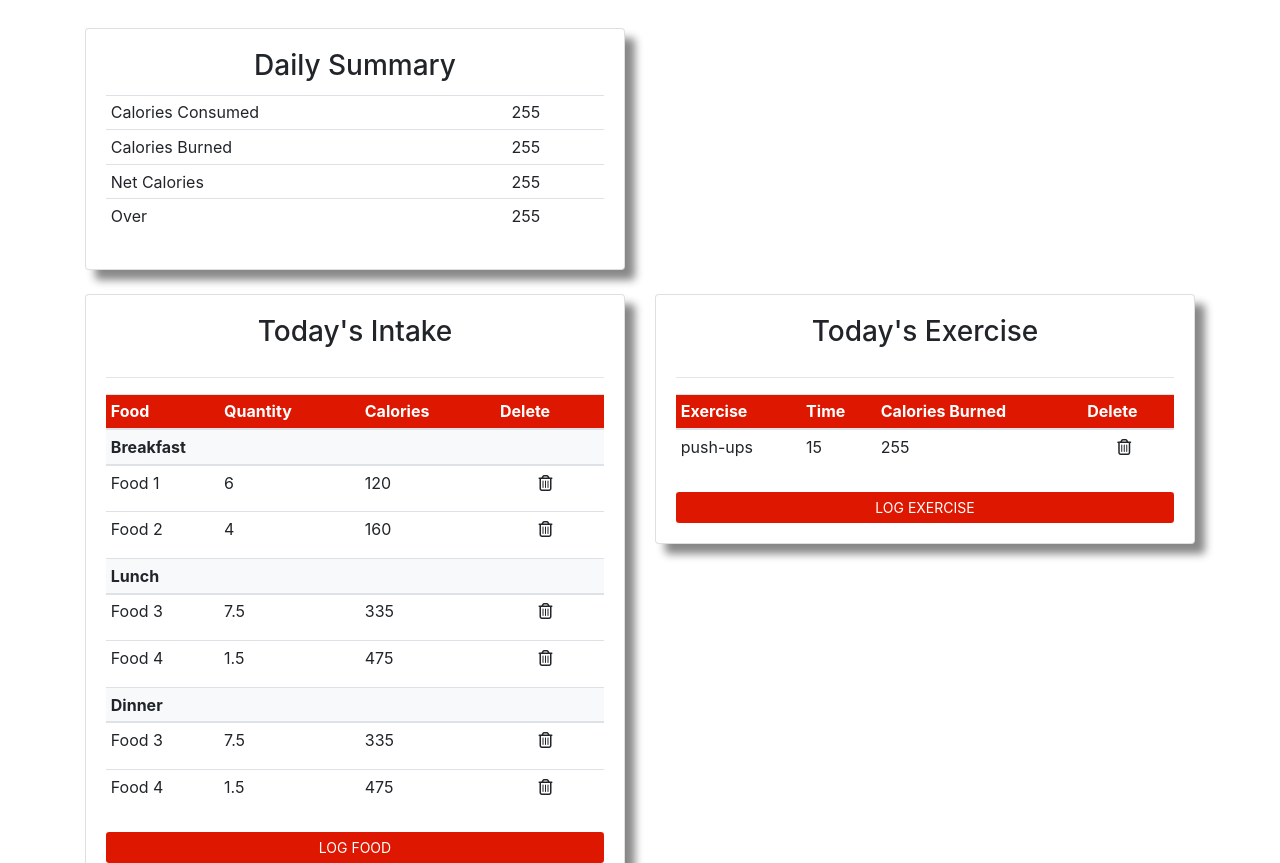
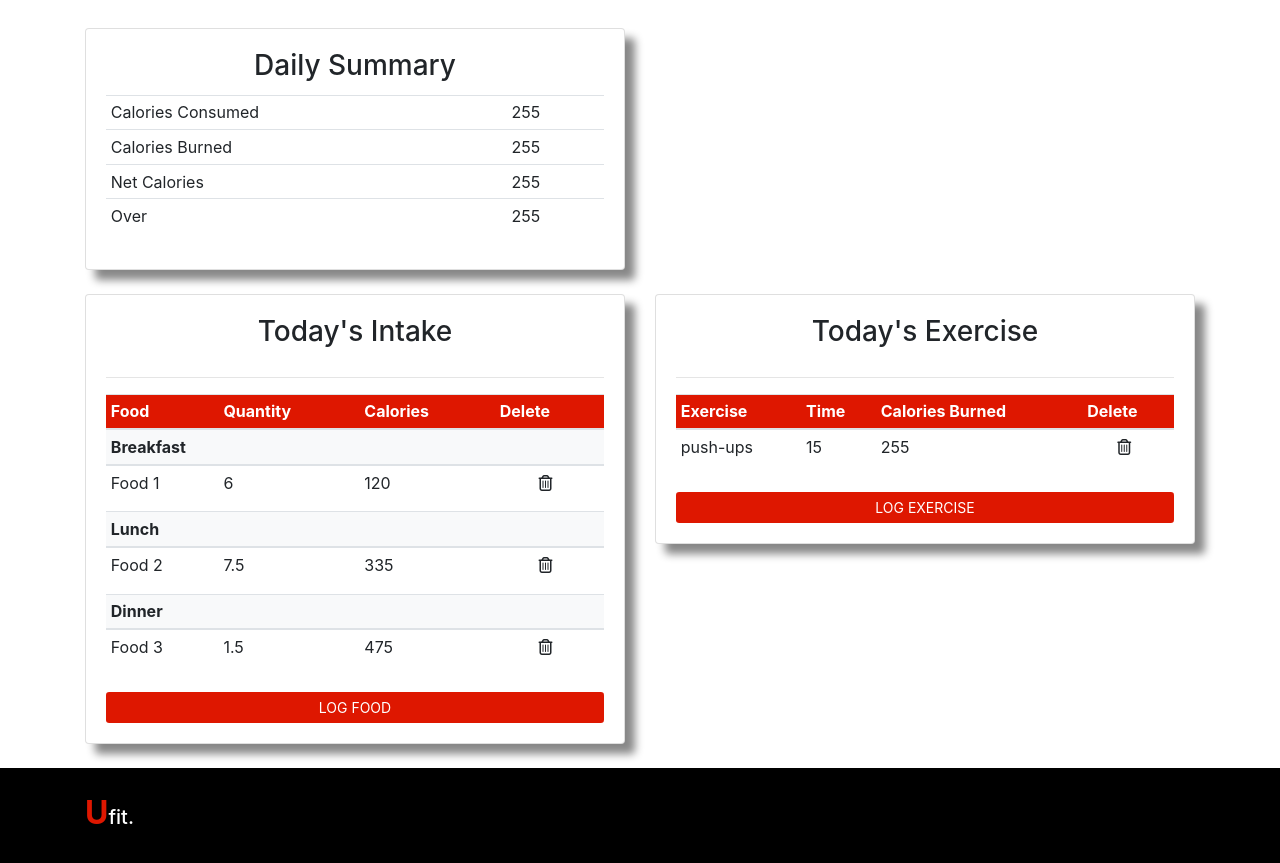
Before and after one commit to Tamnac/Folio3-Internship, a plain HTML site: page Design/pages/Home.html in a window 1280 px wide. Shown: the part 78-941 px from the top of the page. Drawn offline with nearby package versions, Linux system fonts and the light colour scheme; files whose address does not match are found by name.

```diff
--- a/Design/pages/Home.html
+++ b/Design/pages/Home.html
@@ -165,10 +165,17 @@
                                         <p class="fa fa-trash-o pr-2 text-center"></p>
                                     </td>
                                 </tr>
+
+
+                                <thead class="log-thead">
+                                    <tr>
+                                        <th colspan="4" class="">Lunch</th>
+                                    </tr>
+                                </thead>
                                 <tr>
                                     <td>Food 2</td>
-                                    <td>4</td>
-                                    <td>160</td>
+                                    <td>7.5</td>
+                                    <td>335</td>
                                     <td class="text-center">
                                         <p class="fa fa-trash-o pr-2 text-center"></p>
                                     </td>
@@ -176,40 +183,12 @@
 
                                 <thead class="log-thead">
                                     <tr>
-                                        <th colspan="4" class="">Lunch</th>
-                                    </tr>
-                                </thead>
-                                <tr>
-                                    <td>Food 3</td>
-                                    <td>7.5</td>
-                                    <td>335</td>
-                                    <td class="text-center">
-                                        <p class="fa fa-trash-o pr-2 text-center"></p>
-                                    </td>
-                                </tr>
-                                <tr>
-                                    <td>Food 4</td>
-                                    <td>1.5</td>
-                                    <td>475</td>
-                                    <td class="text-center">
-                                        <p class="fa fa-trash-o pr-2 text-center"></p>
-                                    </td>
-                                </tr>
-                                <thead class="log-thead">
-                                    <tr>
                                         <th colspan="4" class="">Dinner</th>
                                     </tr>
                                 </thead>
+
                                 <tr>
                                     <td>Food 3</td>
-                                    <td>7.5</td>
-                                    <td>335</td>
-                                    <td class="text-center">
-                                        <p class="fa fa-trash-o pr-2 text-center"></p>
-                                    </td>
-                                </tr>
-                                <tr>
-                                    <td>Food 4</td>
                                     <td>1.5</td>
                                     <td>475</td>
                                     <td class="text-center">
--- a/Design/source/design.css
+++ b/Design/source/design.css
@@ -28,7 +28,7 @@
 }
 
 .overlay {
-    background-color: rgba(0, 0, 0, 0.164);
+    background-color: rgba(0, 0, 0, 0);
 }
 
 .footer-item span {
@@ -69,13 +69,10 @@
 }
 
 
-/* Mabashira's Styles */
+
 
 #testimonials {
-    /* The image used */
     background-color: black;
-    /* Full height */
-    /* Center and scale the image nicely */
     min-height: 80vh;
     background-position: center;
     background-repeat: no-repeat;
```
Also changed, not shown: Design/pages/Landing.html (+2 -2 lines).
